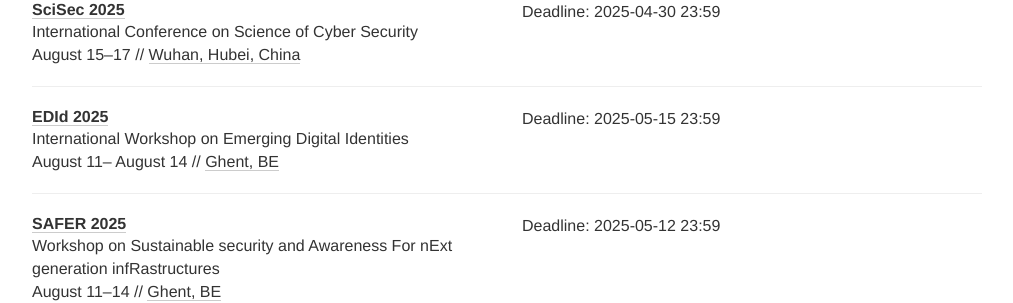
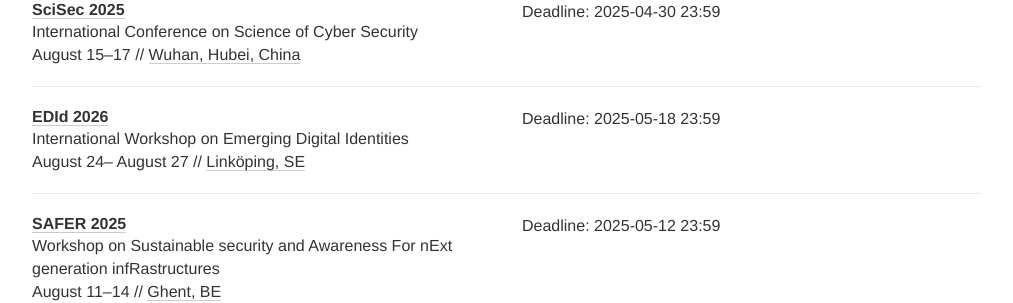
Before and after one commit to sec-deadlines/sec-deadlines.github.io, a Jekyll site: the page built from index.html, in a window 1280 px wide and 900 px high, scrolled down 3766 px. Shown: the part 152-455 px from the top of the window, without its empty margins (133-1146 px from the left). Built offline with Jekyll 4.4.1, drawn with Linux system fonts in a browser that asks for light colours; nearby versions of some CDN libraries; comment, search, counter and statistics services are not loaded.

Commit message:
Update conferences.yml

```diff
--- a/_data/conferences.yml
+++ b/_data/conferences.yml
@@ -222,11 +222,11 @@
 
 - name: EDId
   description: International Workshop on Emerging Digital Identities
-  year: 2025
-  link: https://2025.ares-conference.eu/program/edid/
-  deadline: ["2025-05-15 23:59"]
-  date: August 11- August 14
-  place: Ghent, BE
+  year: 2026
+  link: https://www.ares-conference.eu/edid
+  deadline: ["2025-05-18 23:59"]
+  date: August 24- August 27
+  place: Linköping, SE
   tags: [SEC, PRIV, CRYPTO, SHOP]
 
 - name: SAFER
```
